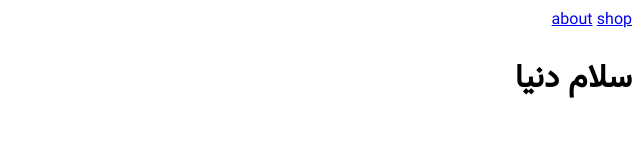
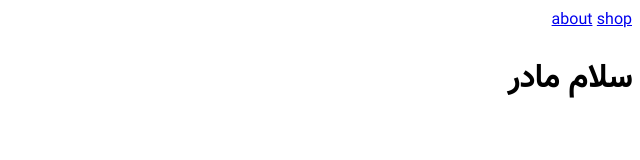
Before and after one commit to rezabeta2/testing, a plain HTML site: page Index.html in a window 1280 px wide. Shown: the full height of the page, 640-1280 px from the left. Drawn offline with Linux system fonts and the light colour scheme; files whose address does not match are found by name.

Commit message:
testing no

```diff
--- a/Index.html
+++ b/Index.html
@@ -15,7 +15,7 @@
             <a href="shop.html">shop</a>
         </nav>
     </header>
-    <h1>سلام دنیا</h1>
+    <h1>سلام مادر</h1>
 
     </div>
     <script src="./Js/all.min.js"></script>
```
